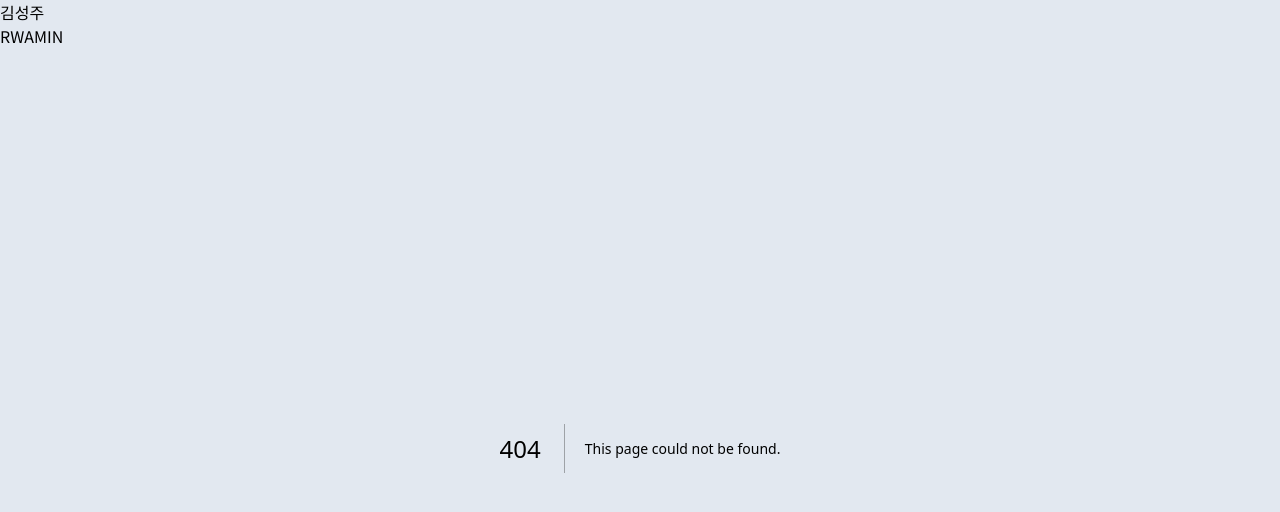
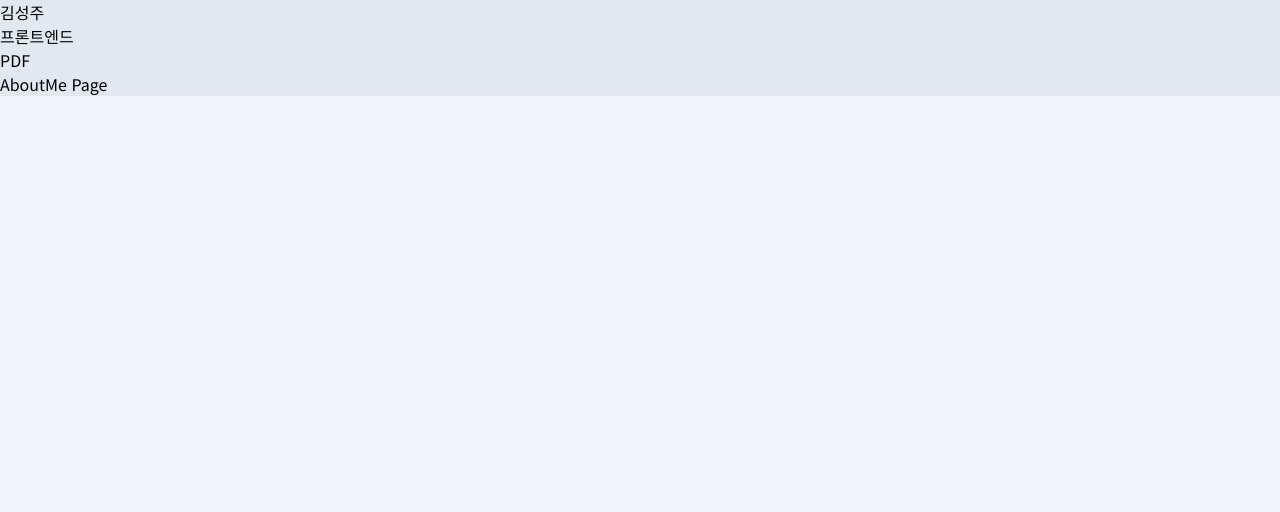
Before and after one commit to rwaming/next-portfolio, a Next.js app: page /aboutMe in a window 1280 px wide. Before the commit this address had no page. Shown: the top 512 px of the page. Built offline with nearby package versions, Linux system fonts and the light colour scheme.

Commit message:
Feat: make folders of pages, api, and rootLayout(no design)

```diff
--- /dev/null
+++ b/app/aboutMe/page.tsx
@@ -0,0 +1,3 @@
+export default function AboutMe(): JSX.Element {
+  return <main className="content">AboutMe Page</main>
+}
--- a/app/layout.tsx
+++ b/app/layout.tsx
@@ -22,13 +22,19 @@ export default function RootLayout({
       <body className={`${NotoSansKR.className} h-dvh w-dvw bg-slate-100`}>
         <div className="app bg-slate-200">
           <header className="header">
-            <h1 className="title">
-              김성주
-              <span className="block">RWAMIN</span>
-            </h1>
+            <h1 className="title">김성주</h1>
+            <p className="position">프론트엔드</p>
           </header>
           <nav className="menu">
-            <ul className="menu-box"></ul>
+            <ul className="menu__ul">
+              {/* <li className="menu__li intro">요약</li>
+              <li className="menu__li resume">이력</li>
+              <li className="menu__li portfolio">포트폴리오</li>
+              <li className="menu__li portfolio">자기소개</li> */}
+            </ul>
+            <button type="button" className="menu__download">
+              PDF
+            </button>
           </nav>
           {children}
         </div>
--- a/app/page.tsx
+++ b/app/page.tsx
@@ -1,3 +1,3 @@
-export default function Home(): JSX.Element {
-  return <main className="content">First Page</main>
+export default function Intro(): JSX.Element {
+  return <main className="content">Intro Page</main>
 }
--- /dev/null
+++ b/app/portfolio/page.tsx
@@ -0,0 +1,3 @@
+export default function Portfolio(): JSX.Element {
+  return <main className="content">Portfolio Page</main>
+}
--- /dev/null
+++ b/app/resume/page.tsx
@@ -0,0 +1,3 @@
+export default function Resume(): JSX.Element {
+  return <main className="content">Resume Page</main>
+}
```
Also changed, not shown: app/api/route.ts (added).
